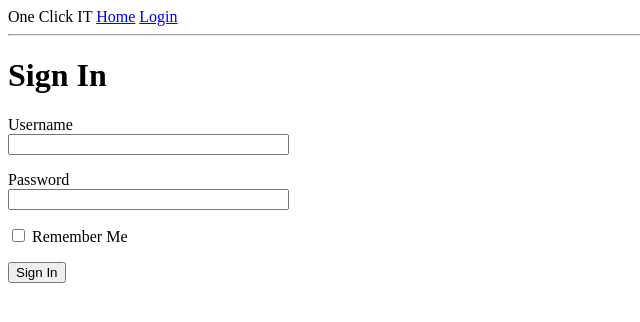
After one commit to Regnells/examensarbete, a Flask app: page /login in a window 1280 px wide. The commit adds this page. Shown: the top 322 px of the page, without its empty margins (0-640 px from the left). Run offline with Flask 2, Linux system fonts and the light colour scheme.

Commit message:
Added login
Added login function
Removed old LDAP auth attempts

```diff
--- a/self-service/app/__init__.py
+++ b/self-service/app/__init__.py
@@ -1,5 +1,8 @@
 from flask import Flask
+from config import Config
+from ad_authenticate import ad_tools
 
 app = Flask(__name__)
+app.config.from_object(Config)
 
 from app import routes
--- /dev/null
+++ b/self-service/app/forms.py
@@ -0,0 +1,9 @@
+from flask_wtf import FlaskForm
+from wtforms import StringField, PasswordField, BooleanField, SubmitField
+from wtforms.validators import DataRequired
+
+class LoginForm(FlaskForm):
+    username = StringField('Username', validators=[DataRequired()])
+    password = PasswordField('Password', validators=[DataRequired()])
+    remember_me = BooleanField('Remember Me')
+    submit = SubmitField('Sign In')
--- a/self-service/app/routes.py
+++ b/self-service/app/routes.py
@@ -1,7 +1,25 @@
 from app import app
-from flask import render_template
+from flask import render_template, flash, redirect, request
+from app.forms import LoginForm
+from ad_authenticate import ad_tools
 
 @app.route('/')
 @app.route('/index')
 def index():
     return render_template('index.html', title='Barebones Flask App', username='John Doe')
+
+@app.route('/login', methods=['GET', 'POST'])
+def login():
+    form = LoginForm()
+    if form.validate_on_submit():
+        flash('Login requested for user {}, remember_me={}'.format(form.username.data, form.remember_me.data))
+        ad = ad_tools()
+        if ad.authenticate(form.username.data, form.password.data):
+            return redirect('/portal')
+        else:
+            return redirect('/login')
+    return render_template('login.html', title='Login', form=form)
+
+@app.route('/portal')
+def portal():
+    return render_template('portal.html', title='Portal')
--- a/self-service/app/templates/base.html
+++ b/self-service/app/templates/base.html
@@ -8,7 +8,11 @@
         {% endif %}
     </head>
     <body>
-        <div>Self-Service: <a href="/index">Home</a></div>
+        <div>
+        One Click IT
+        <a href="/index">Home</a>
+        <a href="/login">Login</a>
+        </div>
         <hr>
         {% block content %}
         {% endblock %}
--- /dev/null
+++ b/self-service/app/templates/login.html
@@ -0,0 +1,34 @@
+{% extends "base.html" %}
+
+{% block content %}
+    <h1>Sign In</h1>
+    <form action="" method="post" novalidate>
+        {{ form.hidden_tag() }}
+        <p>
+            {{ form.username.label }}<br>
+            {{ form.username(size=32) }}
+            {% for error in form.username.errors %}
+            <span style="color: red;">[{{ error }}]</span>
+            {% endfor %}
+        </p>
+        <p>
+            {{ form.password.label }}<br>
+            {{ form.password(size=32) }}
+            {% for error in form.password.errors %}
+            <span style="color: red;">[{{ error }}]</span>
+            {% endfor %}
+        </p>
+        <p>{{ form.remember_me() }} {{ form.remember_me.label }}</p>
+        <p>{{ form.submit() }}</p>
+    </form>
+    {% with messages = get_flashed_messages() %}
+    {% if messages %}
+    <ul>
+        <!-- {% for message in messages %}
+        <li>{{ message }}</li>
+        {% endfor %} -->
+        Login failed, please try again.
+    </ul>
+    {% endif %}
+    {% endwith %}
+{% endblock %}
--- /dev/null
+++ b/self-service/app/templates/portal.html
@@ -0,0 +1,5 @@
+{% extends "base.html" %}
+
+{% block content %}
+    <h1>Successfully signed in</h1>
+{% endblock %}
--- /dev/null
+++ b/self-service/config.py
@@ -0,0 +1,4 @@
+import os
+
+class Config(object):
+    SECRET_KEY = os.environ.get('SECRET_KEY') or 'you-will-never-guess'
```
Also changed, not shown: ad-join-required.py (deleted, +0 -8 lines), ad-not-join.py (deleted, +0 -10 lines), self-service/ad_authenticate.py (added, +60 -0 lines), simple-ldap.py (deleted, +0 -26 lines).
